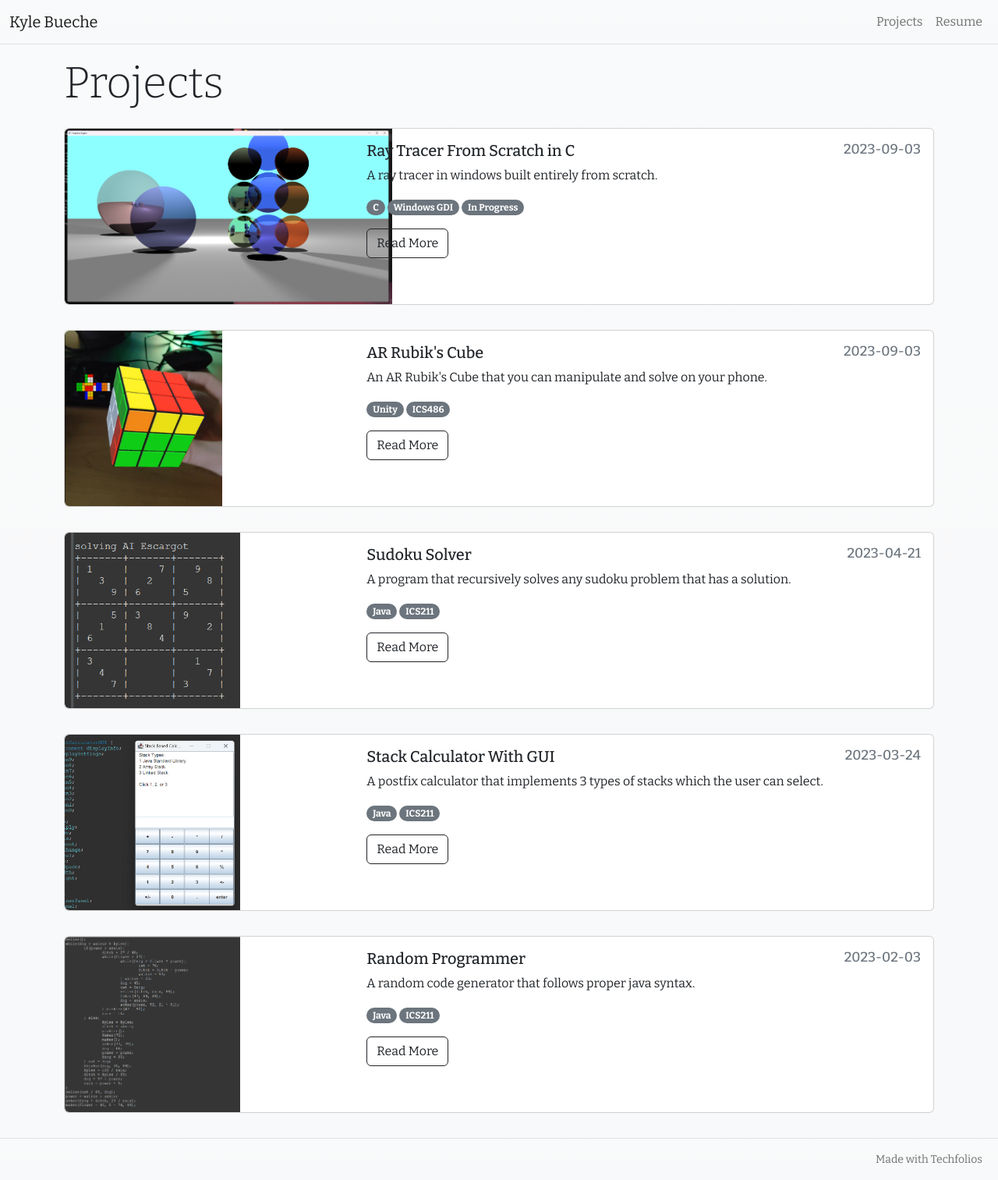
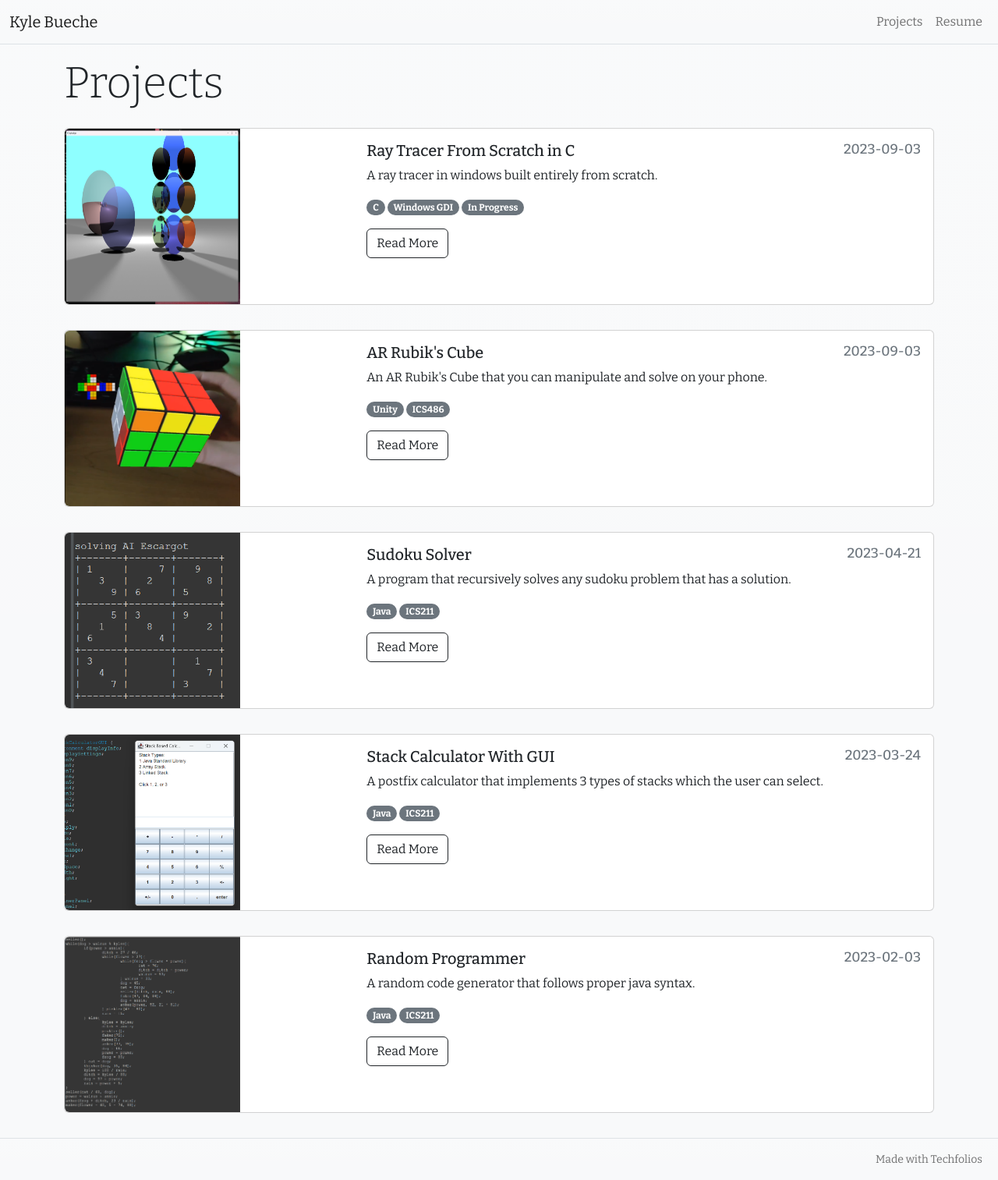
Before and after one commit to kylebueche/kylebueche.github.io, a Jekyll site: the page built from projects/index.html, in a window 1280 px wide. Shown: the whole page at 78% size. Built offline with Jekyll 4.4.1, drawn with Linux system fonts in a browser that asks for light colours.

Commit message:
Update project-card.html

```diff
--- a/_includes/projects/project-card.html
+++ b/_includes/projects/project-card.html
@@ -1,7 +1,7 @@
 <div class="card mb-3">
   <div class="row g-0">
     <div class="col-sm-6 col-md-4">
-      <img src="{{ site.baseurl }}/{{ include.page.image }}" height="225px" class="rounded-start">
+      <img src="{{ site.baseurl }}/{{ include.page.image }}" object-fit="cover" object-position="center center" width="225px" height="225px" class="rounded-start">
     </div>
     <div class="col-sm-6 col-md-8">
       <div class="card-body">
```
